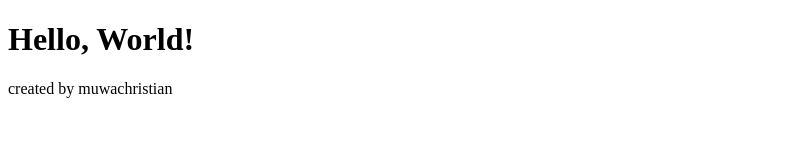
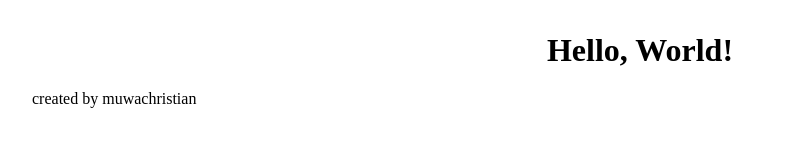
Before and after one commit to ChristianMuwa/Movie-info, a plain HTML site: page index.html in a window 1280 px wide. Shown: the whole page, without its empty margins (0-786 px from the left). Drawn offline with Linux system fonts and the light colour scheme.

Commit message:
fixing viewport

```diff
--- a/index.html
+++ b/index.html
@@ -3,8 +3,8 @@
 <html>
 <head>
   <meta http-equiv="CONTENT-TYPE" content="text/html; charset=UTF-8">
-  <meta name="viewprt" content="initial-scale=1, width=device-width">
-  <link rel="stylesheet" href="styles/index.html"  type="text/css" />
+  <meta name="viewport" content="initial-scale=1, width=device-width">
+  <link rel="stylesheet" href="styles/index.css"  type="text/css" />
   <title>Movie Info</title>
 </head>
 <body>
```
